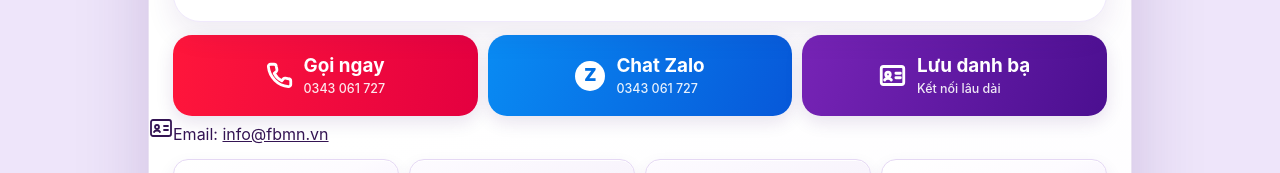
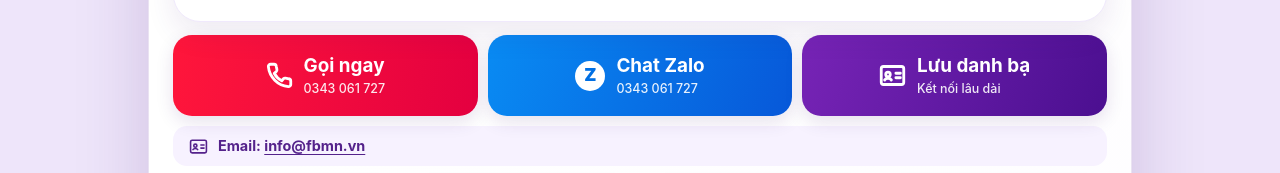
Before and after one commit to gustavjung24-ops/kb-info, a plain HTML site: page qr-pham-nhat-an.html in a window 1280 px wide. Shown: the part 627-800 px from the top of the page. Drawn offline with Linux system fonts and the light colour scheme.

Commit message:
style: add employee email contact strip

```diff
--- a/assets/css/ecard.css
+++ b/assets/css/ecard.css
@@ -159,3 +159,9 @@ button{cursor:pointer}
 }
 @media(min-width:701px) and (max-width:970px){.profile-note{display:none}.profile-panel{grid-template-columns:150px 1fr}}
 @media(prefers-reduced-motion:reduce){html{scroll-behavior:auto}.cta,.quick-card{transition:none}}
+
+/* Standalone verified staff-email action */
+.email-contact{margin:10px 24px 0;padding:10px 16px;border-radius:14px;background:#f7f2ff;color:#54228b;display:flex;align-items:center;gap:10px;font-size:.9rem;font-weight:650}
+.email-contact .icon{width:19px;height:19px;fill:none;stroke:currentColor;stroke-width:2}
+.email-contact a{color:inherit;overflow-wrap:anywhere;text-decoration:underline;text-underline-offset:3px}
+@media(max-width:700px){.email-contact{margin:9px 12px 0;padding:10px 12px;font-size:.8rem}}
```
